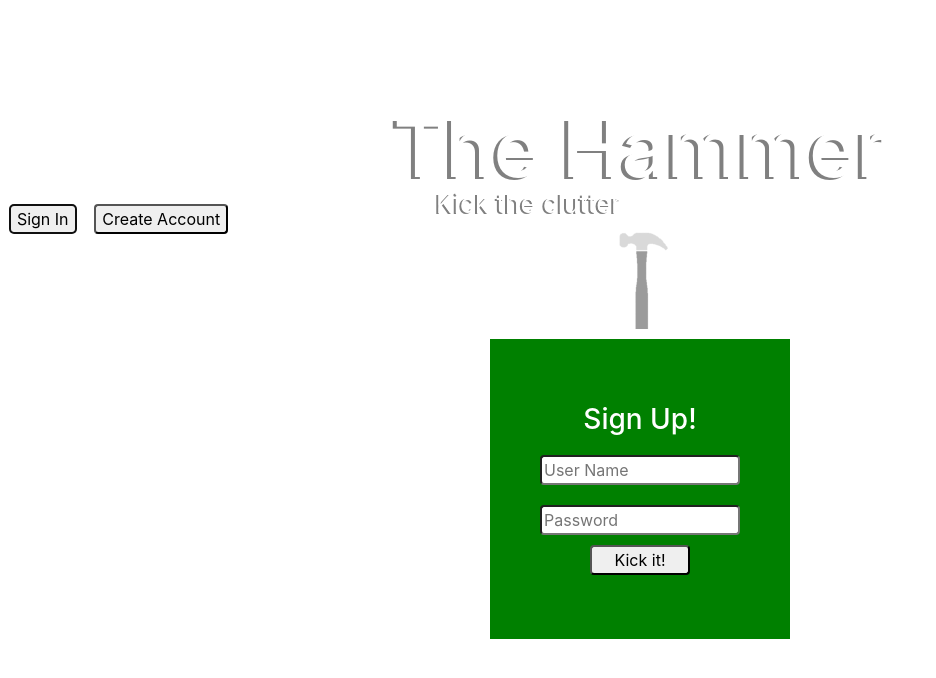
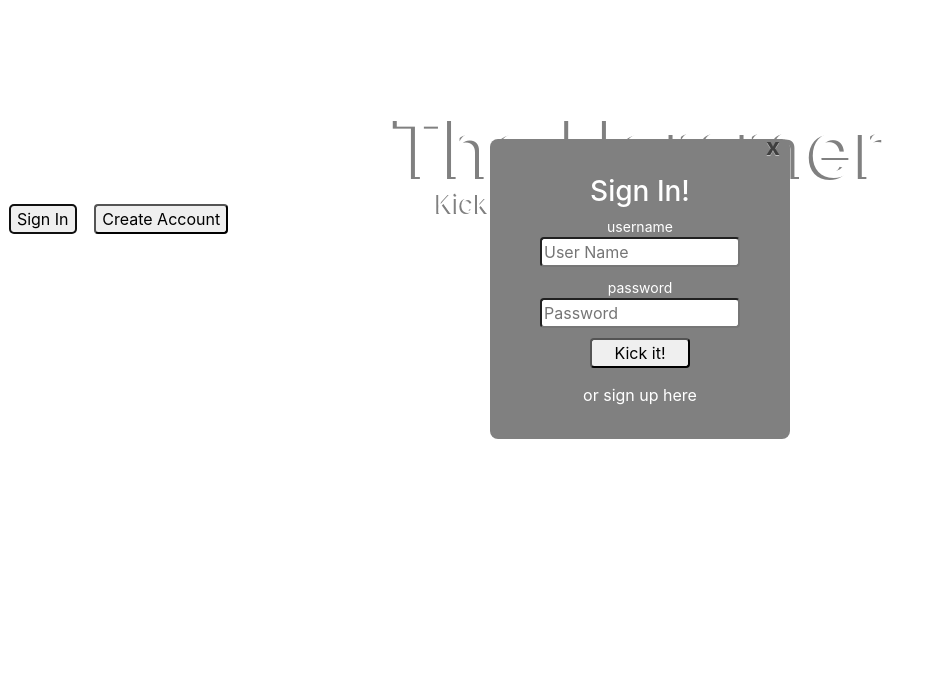
Before and after one commit to SimonPringleWallace/tool-tracker-client, a website built with webpack: page index.html in a window 1280 px wide. Both pictures are taken after a click on the button "Sign In". Shown: the whole page, without its empty margins (0-936 px from the left). Built offline with nearby package versions, Linux system fonts and the light colour scheme; files whose address does not match are found by name; a web font is replaced by a local one.

Commit message:
Add Working Signup form
- Create sign-up-in-forms.scss to hold form styling
- Create form animations and event listeners
- Clear forms on close

```diff
--- a/assets/scripts/user-events.js
+++ b/assets/scripts/user-events.js
@@ -15,11 +15,11 @@ const signUp = function () {
 const signIn = function () {
   event.preventDefault()
   const data = getFormFields(event.target)
-
+  document.getElementById('sign-in').reset()
+  $('.sign-in-div').toggleClass('sign-in-slide-in')
   api.signIn(data)
     .then(ui.signInSuccess)
     .catch(ui.signInFail)
-  $('#sign-in-modal').modal('hide')
   return false
 }
 
@@ -51,12 +51,19 @@ const clearOnClose = function () {
   $('input').val('')
 }
 
+const showSignForms = function () {
+  console.log('clicked')
+  $('.sign-in-div').toggleClass('sign-in-slide-in')
+}
+
 const handlers = function () {
   $('#sign-up').on('submit', signUp)
+  $('.close').on('click', showSignForms)
   $('#sign-in').on('submit', signIn)
   $('#sign-out').on('click', signOut)
+  $('#sign-in-button').on('click', showSignForms)
   $('#change-password').on('submit', changePW)
-  $('#change-password-modal-button, #sign-in-modal-button, #sign-up-modal-button').on('click', hideRudeness)
+  $('#change-password-modal-button, #sign-in-button, #sign-up-button').on('click', hideRudeness)
   $('#change-password-modal, #sign-in-modal, #sign-up-modal').on('hidden.bs.modal', clearOnClose)
 }
 
--- a/assets/styles/index.scss
+++ b/assets/styles/index.scss
@@ -1,6 +1,7 @@
 @import '~bootstrap/scss/bootstrap';
 @import './hammer.scss';
 @import './signup-in-buttons.scss';
+@import './sign-up-in-forms.scss';
 
 
 body {
--- /dev/null
+++ b/assets/styles/sign-up-in-forms.scss
@@ -0,0 +1,62 @@
+.sign-up-in-container {
+  margin-top:-200px;
+  display:flex;
+  justify-content: center;
+}
+
+#sign-in > input  {
+width:200px;
+border-radius: 4px;
+margin:10px;
+}
+
+#sign-in > legend {
+}
+h3 {
+  clear:right;
+}
+
+.sign-in-div {
+  display: flex;
+  flex-direction: column;
+  text-align: center;
+  height:300px;
+  width: 300px;
+  background-color: #808080;
+  border-radius: 8px;
+  margin-top:-800px;
+  transition: transform .2s ease-in;
+}
+
+.sign-in-slide-in {
+display: flex;
+flex-direction: column;
+align-items: center;
+justify-content: center;
+height:300px;
+width: 300px;
+background-color: #808080;
+border-radius: 8px;
+z-index: 2;
+transform: translateY(800px);
+transition: transform .5s ease-out;
+}
+
+.close {
+  margin:-20px 10px 0px 0px;
+}
+
+#sign-in > legend {
+ margin: 0px 0px -10px 0px;
+ font-size: 14px;
+}
+
+#sign-in > button {
+  width: 100px;
+  margin-bottom: 15px;
+  border-radius: 4px;
+}
+
+a {
+  color: white;
+}
--- a/assets/styles/signup-in-buttons.scss
+++ b/assets/styles/signup-in-buttons.scss
@@ -11,31 +11,6 @@ button {
   width: auto;
   height:auto;
 }
-
-.sign-up-in-container {
-  display:flex;
-  justify-content: center;
-}
-
-#sign-in > input  {
-width:200px;
-margin: 10px;
-}
-
-#sign-in {
-  display: flex;
-  flex-direction: column;
-  align-items: center;
-  justify-content: center;
-  height:300px;
-  width: 300px;
-  background-color: green;
-}
-
-#sign-in > button {
-  width: 100px;
-}
-
 
 .signup-in-button-sweep {
   transition-delay: 2.23s;
--- a/index.html
+++ b/index.html
@@ -37,15 +37,21 @@
           </div>
        </div>
 
- <!-- Sign-In Modal body -->
+ <!-- Sign-In Form -->
                 <div class='sign-up-in-container'>
-                  <div class="sign-in"
+                  <div class="sign-in-div">
                      <form id="sign-in">
-                       <h3> Sign Up! </h3>
+                       <div class="close">
+                         <p> x </p>
+                       </div>
+                       <h3> Sign In! </h3>
+                       <legend> username </legend>
                             <input type="text" name="credentials[email]" placeholder="User Name">
+                       <legend>password</legend>
                             <input type="password" name="credentials[password]" placeholder="Password">
                       <button type="submit"> Kick it!</button>
-                     </form>
+                    </form>
+                 <p> or sign up <a href="#">here</a></p>
                   </div>
                 </div>
 
```
